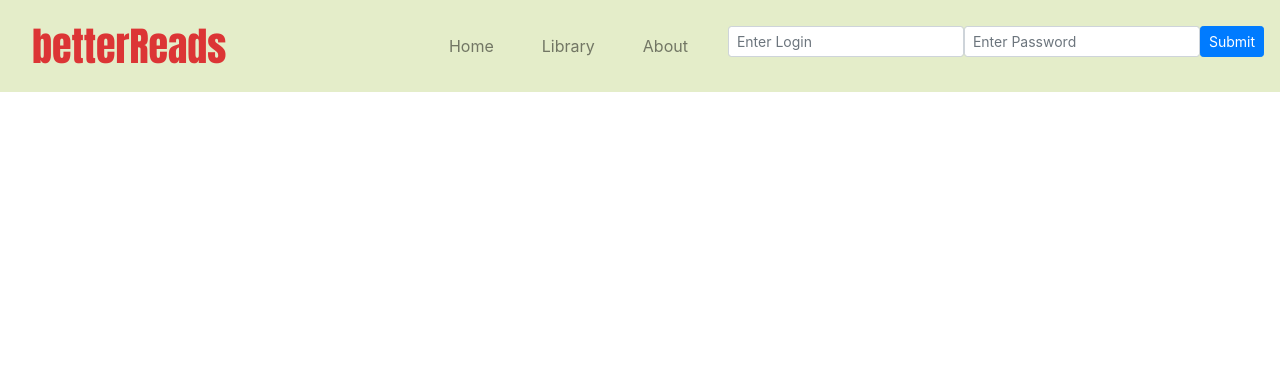
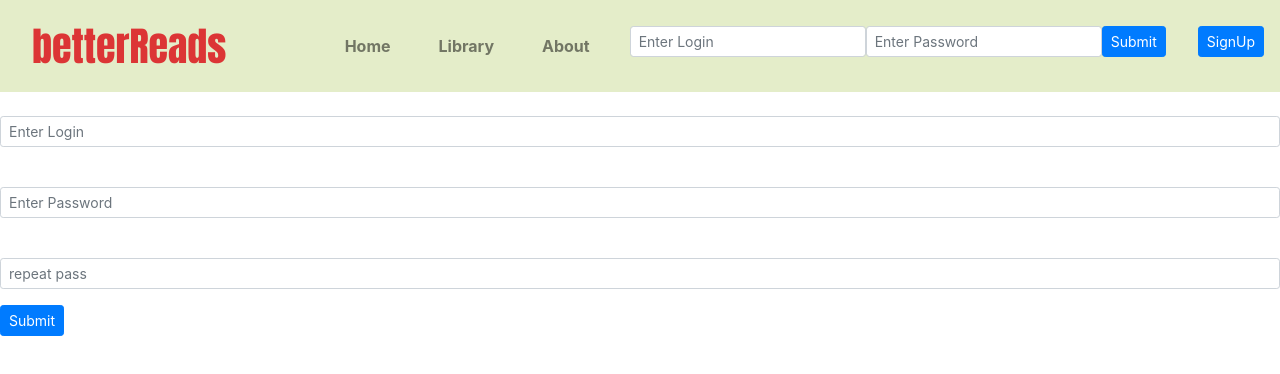
Before and after one commit to Roodek/betterreads-react, a React (Create React App) app: page /signup in a window 1280 px wide. Shown: the top 374 px of the page. Built offline with nearby package versions, Linux system fonts and the light colour scheme.

Commit message:
added mock signup page and working searchbar in library

```diff
--- a/src/App.jsx
+++ b/src/App.jsx
@@ -6,6 +6,7 @@ import About from './components/About';
 import Library from './components/Library';
 import Navbar from './components/CustomNavbar';
 import MyList from "./components/MyList";
+import SignUp from "./components/SignUp";
 
 
 
@@ -43,6 +44,7 @@ class App extends Component {
               <Route  path="/about" component={About}/>
               <Route  path="/library" component={Library}/>
               <Route  path="/mylist" component={MyList}/>
+              <Route  path="/signup" component={SignUp}/>
           </div>
         </Router>
     );
--- a/src/components/BookRecord.js
+++ b/src/components/BookRecord.js
@@ -37,7 +37,7 @@ class BookRecord extends React.Component{
                             Some quick example text to build on the card title and make up the bulk of
                             the card's content.
                         </Card.Text>
-                        {localStorage.getItem('authenticated') && <Button variant="info" onClick={() => this.addBook}>To read</Button>}
+                        {localStorage.getItem('authenticated') && <Button variant="info" onClick={() => this.addBook()}>To read</Button>}
 
                     </Card.Body>
                     </div>
--- a/src/components/CustomNavbar.css
+++ b/src/components/CustomNavbar.css
@@ -13,6 +13,7 @@
 
     background: #c1d68570;
 
+
 }
 .nav-justified .nav-item {
     -ms-flex-preferred-size: 0;
@@ -21,6 +22,7 @@
     flex-grow: 1;
     text-align: center;
     padding-left: 2rem;
+    font-weight: bolder;
 }
 .navbar-brand {
     display: inline-block;
--- a/src/components/CustomNavbar.jsx
+++ b/src/components/CustomNavbar.jsx
@@ -1,5 +1,5 @@
 import React, { Component } from 'react'
-import { Navbar, Nav, NavItem, Form, FormControl, Button } from 'react-bootstrap';
+import { Navbar, Nav, Form,Button } from 'react-bootstrap';
 import './CustomNavbar.css'
 
 import LoginForm from "./LoginForm";
@@ -34,8 +34,8 @@ export default class CustomNavbar extends Component {
                     <Nav.Item>
                         <Nav.Link eventKey={4} href="/MyList">My BookList</Nav.Link>
                     </Nav.Item>
+                    }
 
-                    }
                     {Boolean(localStorage.getItem('authenticated')) ?
                         <Form inline>
                         <Button size="sm" variant="primary" onClick={this.props.handleLoginForm}>
@@ -46,7 +46,11 @@ export default class CustomNavbar extends Component {
 
                         <LoginForm handleLoginForm={this.props.handleLoginForm} />
                     }
-
+                    {!Boolean(localStorage.getItem('authenticated')) &&
+                    <Nav.Item>
+                        <Button href="/SignUp" size="sm">SignUp</Button>
+                    </Nav.Item>
+                    }
                 </Nav>
             </Navbar>
         )
--- a/src/components/Home.css
+++ b/src/components/Home.css
@@ -0,0 +1,18 @@
+.home{
+
+    background-image: url("https://www.cabaretelanguage.com/wp-content/uploads/2016/01/books.jpg");
+    background-repeat: repeat;
+    height: 100vh !important;
+
+}
+html,body{
+    margin:0;
+    padding: 0 0 0 0;
+    height: 100%;
+}
+#content { min-height:100%; position:relative; }
+
+
+#root{
+    min-height: 100%;
+}
--- a/src/components/Home.jsx
+++ b/src/components/Home.jsx
@@ -1,14 +1,15 @@
 import React, {Component} from 'react'
 import {Link} from 'react-router-dom';
-import {Jumbotron, Container, Row, Col, Image, Button} from "react-bootstrap";
+import {Jumbotron, Container, Button} from "react-bootstrap";
 import './Home.css';
 
 
 export default class Home extends Component{
     render() {
         return(
+            <div className="home">
                 <Container>
-                <Jumbotron>
+                    <Jumbotron >
                         <h2>
                             Welcome to betterReads!!
                         </h2>
@@ -20,6 +21,7 @@ export default class Home extends Component{
                         <Button >About </Button>
                     </Link>
                 </Container>
+            </div>
         )
     }
 
--- a/src/components/Library.css
+++ b/src/components/Library.css
@@ -14,3 +14,6 @@
     float: right;
 
 }
+.spinner{
+    text-align: center;
+}
--- a/src/components/Library.jsx
+++ b/src/components/Library.jsx
@@ -33,18 +33,36 @@ class Library extends Component {
     }
     getSlicedData = async (currentPage) => {
         this.setState({loading: true})
-        const api_call = await fetch("http://34.90.125.25:9000/api/books/page="+currentPage);
-        const data =  await api_call.json();
-        this.setState({books: data})
-        this.setState({loading: false})
+        try {
 
 
+            const api_call = await fetch("http://34.90.125.25:9000/api/books/page=" + currentPage);
+            const data = await api_call.json();
+            this.setState({books: data})
+            this.setState({loading: false})
+        }catch (e) {
+
+        }
     }
 
     handleClick = (event) =>{
         this.getSlicedData(event.target.id)
         this.setState({currentPage: Number(event.target.id)})
 
+    }
+
+    handleSearch =async(searchPhrase) =>{
+        this.setState({loading: true})
+        try {
+
+
+            const api_call = await fetch("http://34.90.125.25:9000/api/books/search?query=" + searchPhrase);
+            const data = await api_call.json();
+            this.setState({books: data})
+            this.setState({loading: false})
+        }catch (e) {
+
+        }
     }
 
     render() {
@@ -88,19 +106,23 @@ class Library extends Component {
         const isLoading =(loading) =>{
             if(loading) {
                 return (
+                    <div className="spinner">
                     <Spinner animation="border" role="status">
                         <span className="sr-only">Loading...</span>
                     </Spinner>
+                    </div>
                 )
             }
         }
+
+
 
         return (
 
             <div className="library">
                 <div className="search-bar">
-                     <SearchBar search={'author'}/>
-                     <SearchBar search={'title'}/>
+                     <SearchBar search={'author or title'} handleSearch={this.handleSearch}/>
+
                 </div>
 
 
--- a/src/components/SearchBar.js
+++ b/src/components/SearchBar.js
@@ -15,7 +15,7 @@ class SearchBar extends Component {
     }
 
     handleClick =() =>{
-
+        this.props.handleSearch(this.state.field)
     }
 
     handleChange =(event) =>{
--- /dev/null
+++ b/src/components/SignUp.jsx
@@ -0,0 +1,88 @@
+import React, {Component} from 'react';
+import {Button, Form} from 'react-bootstrap';
+
+class SignUp extends Component {
+    constructor(props){
+        super(props);
+        this.state = {
+            username: '',
+            password: '',
+            confirmPass: '',
+            errors: {
+                user: 'Enter Login',
+                pass: 'Enter Password',
+                conpass: 'repeat pass',
+            }
+        }
+    }
+
+    handleSubmit = () =>{
+
+        if (!this.state.username || !this.state.password) {
+            return  this.setState({
+                username:'',
+                password:'',
+                confirmPass: '',
+                errors:{
+                    user:'Username is required',
+                    pass: 'Password is required',
+                    conpass: 'Password is required'}});
+
+
+        }
+
+        if(this.state.password!==this.state.confirmPass){
+
+            return this.setState({
+                //username:'',
+                //password:'',
+                confirmPass: '',
+                errors:{
+                    //user:'Username is required',
+                    //pass: 'Password is required',
+                    conpass: 'Password not matched'}});
+
+            }
+
+        //todo send data to API
+
+        return this.setState({ errors: '' });
+    };
+
+
+    handleChange =(event) =>{
+        this.setState({
+            [event.target.id]: event.target.value
+        });
+
+    }
+
+    render() {
+        return(
+                <Form >
+                    <Form.Group controlId="username">
+                        <Form.Label/>
+                        <Form.Control size="sm" type="text" value={this.state.username}  placeholder={this.state.errors.user} onChange={this.handleChange}/>
+                        <Form.Text className="text-muted">
+                        </Form.Text>
+                    </Form.Group>
+
+                    <Form.Group controlId="password">
+                        <Form.Label/>
+                        <Form.Control size="sm" type="password" value={this.state.password} placeholder={this.state.errors.pass} onChange={this.handleChange}/>
+                    </Form.Group>
+
+                    <Form.Group controlId="confirmPass">
+                        <Form.Label/>
+                        <Form.Control size="sm" type="password" value={this.state.confirmPass} placeholder={this.state.errors.conpass} onChange={this.handleChange}/>
+                    </Form.Group>
+
+                    <Button size="sm" variant="primary" onClick={() => this.handleSubmit()}>
+                        Submit
+                    </Button>
+                </Form>
+        )
+    }
+}
+
+export default SignUp;
```
Lines whose indentation alone changed are shown as unchanged.
